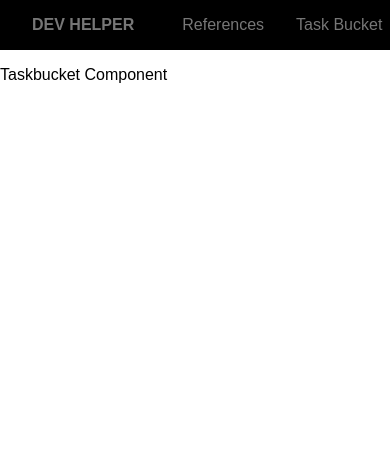
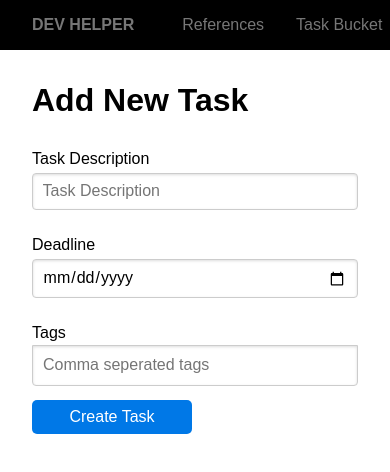
Before and after one commit to vagabondtechie/dev-helper, an Angular app: page /tasks in a window 390 px wide. Shown: the top 472 px of the page. Built offline with nearby package versions, Linux system fonts and the light colour scheme.

Commit message:
Implemented Add New Task
 * Task addition
 * Added USECASES.md for usecase documentation
 * Added media query for appropriate margin based on screen sizes.

```diff
--- a/src/app/app.module.ts
+++ b/src/app/app.module.ts
@@ -1,5 +1,6 @@
 import { BrowserModule } from '@angular/platform-browser';
 import { NgModule } from '@angular/core';
+import { FormsModule } from '@angular/forms';
 
 import { AppComponent } from './app.component';
 import { NavbarComponent } from './components/navbar/navbar.component';
@@ -23,7 +24,8 @@ import { AppRoutingModule } from './app-routing.module';
   ],
   imports: [
     BrowserModule,
-    AppRoutingModule
+    AppRoutingModule,
+    FormsModule
   ],
   providers: [],
   bootstrap: [AppComponent]
--- a/src/app/components/taskbucket/taskbucket.component.html
+++ b/src/app/components/taskbucket/taskbucket.component.html
@@ -1 +1,23 @@
-<p>Taskbucket Component</p>
+<div>
+    <header><h1>Add New Task</h1></header>
+    <form class="pure-form pure-form-stacked">
+        <fieldset>
+            <label for="description">Task Description</label>
+            <input id="description" type="text" class="pure-input-1" placeholder="Task Description" required
+                maxlength="200" [(ngModel)]="task.description" [ngModelOptions]="{standalone: true}">
+        </fieldset>
+
+        <fieldset>
+            <label for="deadline">Deadline</label>
+            <input id="deadline" type="date" class="pure-input-1" placeholder="Deadline" required [(ngModel)]="task.deadline" [ngModelOptions]="{standalone: true}">
+        </fieldset>
+
+        <fieldset class="pure-group">
+            <label for="tags">Tags</label>
+            <input id="tags" type="text" class="pure-input-1" placeholder="Comma seperated tags" maxlength="50" [(ngModel)]="tags" [ngModelOptions]="{standalone: true}">
+        </fieldset>
+
+        <button class="pure-button pure-button-primary" (click)="createTask()">Create Task</button>
+    </form>
+
+</div>
--- a/src/app/components/taskbucket/taskbucket.component.ts
+++ b/src/app/components/taskbucket/taskbucket.component.ts
@@ -1,10 +1,48 @@
-import { Component } from '@angular/core';
+import { Component, OnInit } from '@angular/core';
+import { Task } from 'src/app/models/Task';
 
 @Component({
     selector: 'app-taskbucket',
     styleUrls: ['./taskbucket.component.css'],
     templateUrl: './taskbucket.component.html'
 })
-export class TaskbucketComponent {
+export class TaskbucketComponent implements OnInit {
+    task: Task;
+    tags: string;
+    tasks: Task[] = [];
 
+    ngOnInit() {
+        this.task = this.getEmptyTask();
+        this.tags = null;
+    }
+
+    createTask() {
+        if (!this.task.description) {
+            alert('Please add task description.');
+            return;
+        }
+        if (!this.task.deadline) {
+            alert('Please select a deadline.');
+            return;
+        }
+        if (this.tags) {
+            this.task.tags = this.tags.split(',').map(function(tag) { return tag.trim(); });
+        }
+
+        this.task.createdOn = new Date();
+        this.task.deadline = new Date(this.task.deadline);
+
+        this.tasks.unshift(this.task);
+        console.log(this.task);
+        this.task = this.getEmptyTask();
+        this.tags = null;
+        // TODO Show some success message to the user
+    }
+
+    private getEmptyTask(): Task {
+        return {
+            description: null,
+            deadline: null
+        };
+    }
 }
--- /dev/null
+++ b/src/app/models/Task.ts
@@ -0,0 +1,7 @@
+export interface Task {
+    id?: number;
+    description: string;
+    createdOn?: any;
+    deadline: any;
+    tags?: string[];
+}
--- a/src/styles.css
+++ b/src/styles.css
@@ -1,11 +1,15 @@
-@media screen and (min-width: 35.5em) {
-    .container {
-        margin: 0;
-    }
+.container {
+    margin: 2em;
+}
+
+button {
+    border-radius: 5px !important;
+    min-width: 10em;
 }
 
 @media screen and (min-width: 48em) {
     .container {
-        margin: 0 10%;
+        margin-left: 10%;
+        margin-right: 10%;
     }
 }
```
Also changed, not shown: 1 other file (tests, documents, lock files or other folders).
